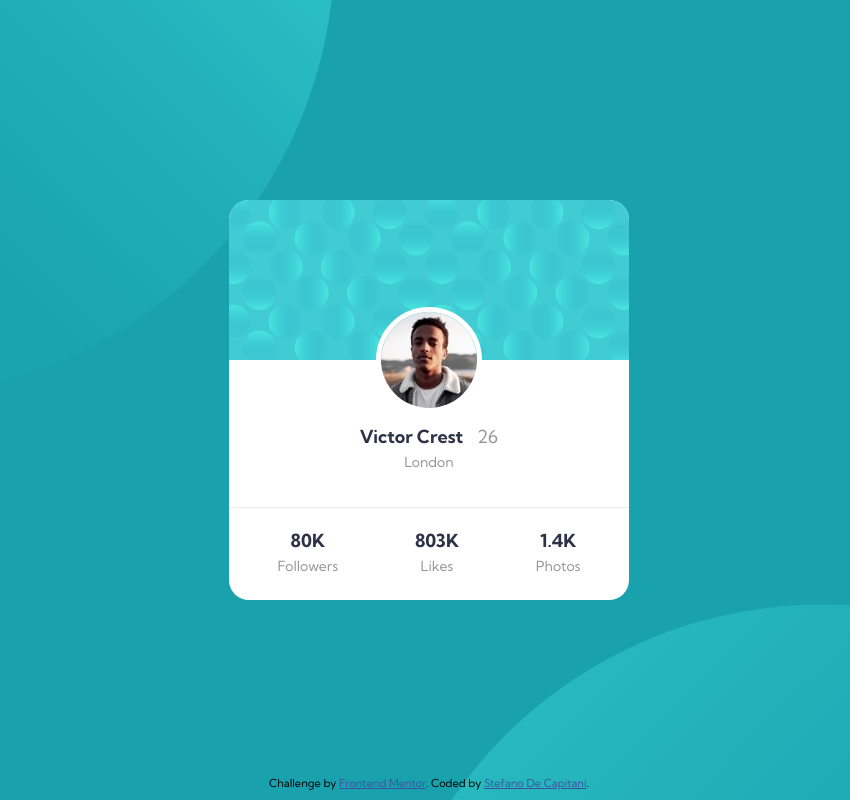
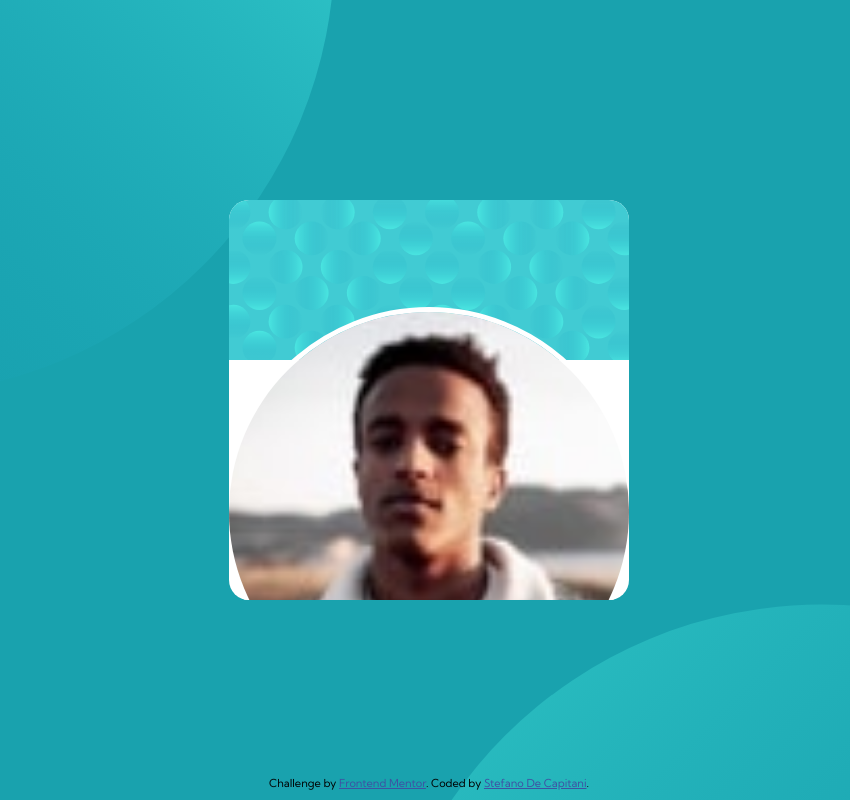
Before and after one commit to StefanoDeCapitani/profile-card, a plain HTML site: page index.html in a window 1280 px wide. Shown: the whole page, without its empty margins (211-1061 px from the left). Drawn offline with Linux system fonts and the light colour scheme.

Commit message:
Little change

```diff
--- a/style.css
+++ b/style.css
@@ -83,6 +83,10 @@ div.card{
   flex-direction: column;
 }
 
+div.card img{
+  width: 400px;
+}
+
 div.profile_infos{
   position: relative;
   text-align: center;
```
